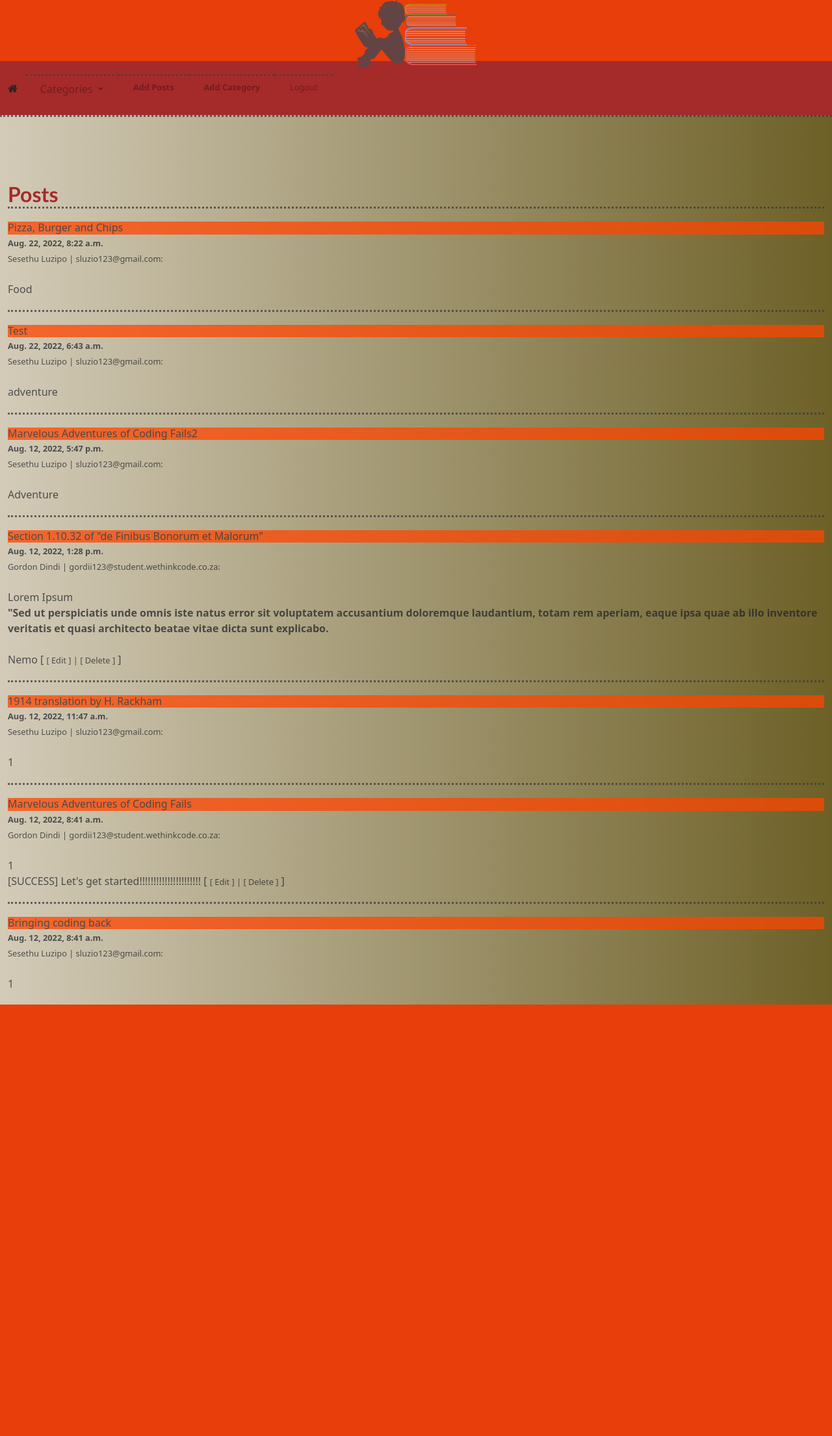
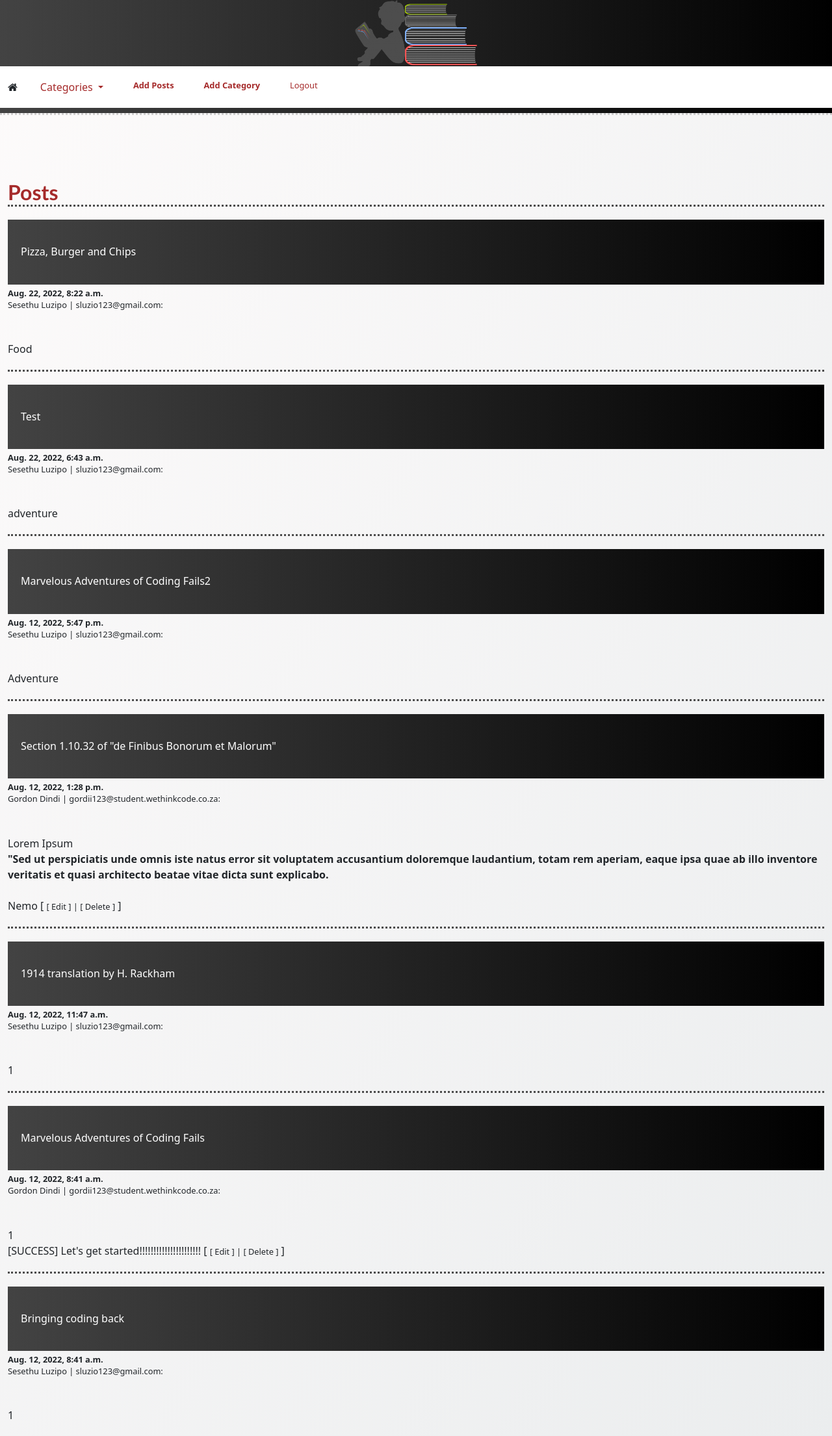
Before and after one commit to G0rd0n1/DjangoBlog, a Django app: page / in a window 1280 px wide. Shown: the whole page at 65% size. Before the commit the page ends 1546 px from the top, so only its background shows below. Run offline with Django 4.2, Linux system fonts and the light colour scheme; a user stored in the database is signed in; data comes from the database, SQL or seed files in the repository; both versions use the stored data as it was after the commit.

Commit message:
Updating layout of the blog

```diff
--- a/static/blog/style/styling.css
+++ b/static/blog/style/styling.css
@@ -6,7 +6,7 @@
   text-align: justify;
   color: white;
   background-color: transparent;
-  opacity: 0.75;
+  /* opacity: 0.75; */
 }
 
 
@@ -19,17 +19,7 @@
 
 /* Background for the entire page */
 body {
-  background: #6d6027;
-  background: -webkit-linear-gradient(
-    to right,
-    #d3cbb8,
-    #6d6027
-  );
-  background: linear-gradient(
-    to right,
-    #d3cbb8,
-    #6d6027
-  );
+  background-image: linear-gradient(120deg, #fdfbfb 0%, #ebedee 100%);
 }
 
 
@@ -60,7 +50,7 @@ body {
   display: none;
   position: absolute;
   background-color: white;
-  box-shadow: 0px 8px 16px 0px orangered;
+  box-shadow: 0px 8px 16px 0px rgb(76, 76, 76);
   z-index: 1;
   width: 150px;
   border-radius: 25px;
@@ -78,7 +68,7 @@ body {
 
 /* Change color of dropdown links on hover */
 .dropdown-content a:hover {
-  background-color: orangered;
+  background-color: rgb(128, 179, 255);
 }
 
 
@@ -105,21 +95,21 @@ body {
 /* Styling for the top header bar with the image */
 .justify-center {
   height: 94px;
-  background-color: orangered;
-  opacity: 0.75;
+  background-image: linear-gradient(to right, #434343 0%, black 100%);
+  /* opacity: 0.75; */
 }
 
 
 /* Styling for the navigation bar */
 .header-container{
-  background-color: brown;
+  background-image: linear-gradient(to right, #434343 0%, black 100%);
 }
 
 
 /* Styling for the dotted line below the navigation bar */
 hr.line {
-  border-top: 3px dotted rgb(61, 60, 60);
-  opacity: 0.75;
+  border-top: 3px dotted rgb(76, 76, 76);
+  /* opacity: 0.75; */
 }
 
 
@@ -140,14 +130,33 @@ ul {
   background-color: transparent;
 }
 
-li {
+.li {
   padding-top: 20px;
   padding-bottom: 20px;
-  border-top: 3px dotted rgb(61, 60, 60);
-  opacity: 0.75;
+  border-top: 3px dotted rgb(76, 76, 76);
+  /* opacity: 0.75; */
 }
 
 
 h3 {
-  background-color: orangered;
+  background-image: linear-gradient(to right, #434343 0%, black 100%);
+  color: white;
+  padding: 40px 20px 40px 20px;
 }
+
+a.nav-link{
+  color: brown;
+  /* background-color: rgb(248, 83, 83); */
+}
+
+/* a.fa.fa.home{
+  padding-left: 50px;
+} */
+
+li.nav-item{
+  background-color: white;
+}
+
+div.container-fluid{
+  background-color: white;
+}
--- a/templates/home.html
+++ b/templates/home.html
@@ -1,35 +1,76 @@
 {% extends 'base.html' %}{% block content %}
-
+{% if request.user.is_authenticated %}
 <h1><strong>Posts</strong></h1>
 
 {% for post in object_list %}
 <ul>
-    <li>
-        <a href ="{% url 'post-details' post.pk %}">
-            <h3>
-                {{ post.title }}
-            </h3>
-        </a>
-        <small><strong> {{ post.post_date }} </strong></small>
-        <br><small><h7>
-            {{ post.author.first_name }}
-            {{ post.author.last_name }} |
-            {{ post.author.email }}:
-        </h7></small>
+  <li class="li">
+    <a href="{% url 'post-details' post.pk %}">
+      <h3>{{ post.title }}</h3>
+    </a>
+    <small>
+        <strong> {{ post.post_date }} </strong>
+    </small>
+    <br />
+    <small>
+        <h6>
+        {{ post.author.first_name }} {{ post.author.last_name }} |
+         {{ post.author.email }}:
+      </h6>
+      </small>
 
-        <br><br>
-        <a href ="{% url 'category' post.category|slugify %}">{{ post.category }}</a>
-        <br>
+    <br /><br />
+    <a href="{% url 'category' post.category|slugify %}">{{ post.category }}</a>
+    <br />
+        {% if user.id == post.author.id %}
+        {% comment %}
+        <p>
+        {{ post.body }}
+        {% endcomment %} {{ post.body|slice:":250" | safe }} [
+        <small
+            ><a href="{% url 'updating_posts' post.pk %}">[ Edit ]</a> |
+            <a href="{% url 'deleting_posts' post.pk %}"> [ Delete ]</a></small
+        >
+        ]
+        </p>
+    {% endif %}
+  </li>
+</ul>
+{% endfor %}
+{% else %}
 
-        {% if user.is_authenticated %}
-            {% if user.id == post.author.id %}
-            {% comment %} <p>{{ post.body }}  {% endcomment %}
-                {{ post.body|slice:":250" | safe }} [ <small><a href="{% url 'updating_posts' post.pk %}">[ Edit ]</a> |
-                <a href="{% url 'deleting_posts' post.pk %}"> [ Delete ]</a></small> ]</p>
-            {% endif %}
-        {% endif %}
-    </li>
-</ul>
+<!-- Display for the homepage before user logs in -->
 
-{% endfor %}
+<div id="carouselExampleDark" class="carousel carousel-dark slide" data-bs-ride="carousel">
+    <div class="carousel-indicators">
+        <button type="button" data-bs-target="#carouselExampleDark" data-bs-slide-to="0" class="active" aria-current="true" aria-label="Slide 1"></button>
+        <button type="button" data-bs-target="#carouselExampleDark" data-bs-slide-to="1" aria-label="Slide 2"></button>
+    </div>
+    <div class="carousel-inner">
+        <div class="carousel-item active" data-bs-interval="10000">
+            <img src="templates/slideimages/Screenshot.png" class="d-block w-100">
+        <div class="carousel-caption d-none d-md-block">
+            <h4 style="color: black;">Our Game is absolutely Free</h4>
+            <h5>Since our main focus is on lower income families, we made it our mission to cut the costs any way possible,
+            that made us to find ways to bring the game to your smartphone absolutely free.</h5>
+        </div>
+        </div>
+        <div class="carousel-item" data-bs-interval="2000">
+        <img src="https://images.unsplash.com/photo-1494548162494-384bba4ab999?ixlib=rb-1.2.1&ixid=MnwxMjA3fDB8MHxwaG90by1wYWdlfHx8fGVufDB8fHx8&auto=format&fit=crop&w=1480&q=80" class="d-block w-100" alt="...">
+        <div class="carousel-caption d-none d-md-block">
+            <h4>Educational</h4>
+            <h5>The way that our game is designed is not to only have fun while playing but you will also learn a lot about topics such as HIV, Diabetes, Heart Disease and more.</h5>
+        </div>
+        </div>
+    </div>
+    <button class="carousel-control-prev" type="button" data-bs-target="#carouselExampleDark" data-bs-slide="prev">
+        <span class="carousel-control-prev-icon" aria-hidden="true"></span>
+        <span class="visually-hidden">Previous</span>
+    </button>
+    <button class="carousel-control-next" type="button" data-bs-target="#carouselExampleDark" data-bs-slide="next">
+        <span class="carousel-control-next-icon" aria-hidden="true"></span>
+        <span class="visually-hidden">Next</span>
+    </button>
+    </div>
+{% endif %}
 {% endblock %}
```
Also changed, not shown: db.sqlite3, templates/slideimages/Screenshot.png (added).
